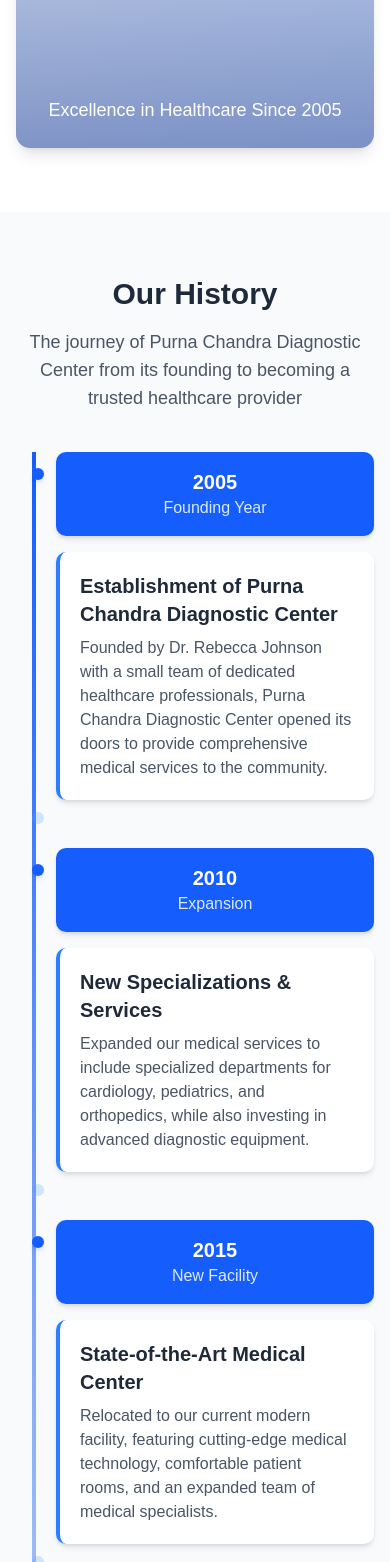
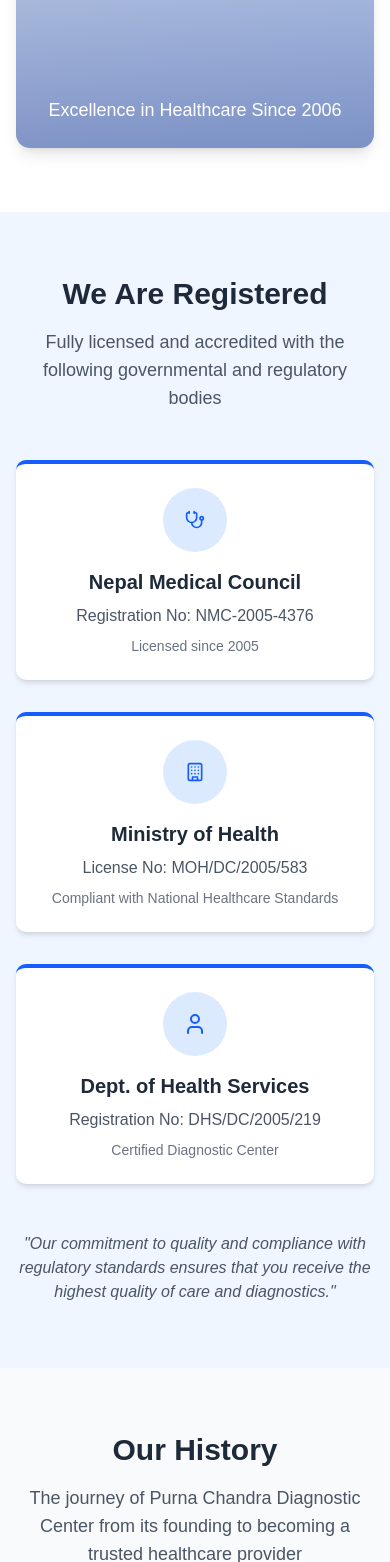
Before and after one commit to bichitra-linux/medical-website, a Next.js app: page /about in a window 390 px wide. Shown: the part 1569-3131 px from the top of the page. Built offline with nearby package versions, Linux system fonts and the light colour scheme; no server answers; the database is empty.

Commit message:
feat: Update page titles and descriptions for SEO optimization across multiple pages

```diff
--- a/src/lib/history.json
+++ b/src/lib/history.json
@@ -4,38 +4,38 @@
     "milestones": [
       {
         "id": "1",
-        "year": "2005",
+        "year": "2006",
         "label": "Founding Year",
         "title": "Establishment of Purna Chandra Diagnostic Center",
-        "description": "Founded by Dr. Rebecca Johnson with a small team of dedicated healthcare professionals, Purna Chandra Diagnostic Center opened its doors to provide comprehensive medical services to the community."
+        "description": ""
       },
       {
         "id": "2",
         "year": "2010",
         "label": "Expansion",
         "title": "New Specializations & Services",
-        "description": "Expanded our medical services to include specialized departments for cardiology, pediatrics, and orthopedics, while also investing in advanced diagnostic equipment."
+        "description": ""
       },
       {
         "id": "3",
         "year": "2015",
         "label": "New Facility",
         "title": "State-of-the-Art Medical Center",
-        "description": "Relocated to our current modern facility, featuring cutting-edge medical technology, comfortable patient rooms, and an expanded team of medical specialists."
+        "description": ""
       },
       {
         "id": "4",
         "year": "2020",
         "label": "Innovation",
         "title": "Telemedicine & Digital Health",
-        "description": "Launched our comprehensive telemedicine program and patient portal, making healthcare more accessible to all members of our community, regardless of location."
+        "description": ""
       },
       {
         "id": "5",
         "year": "Today",
         "label": "Continuing Care",
         "title": "Leading Healthcare Provider",
-        "description": "Today, Purna Chandra Diagnostic Center stands as a trusted healthcare institution serving thousands of patients annually with a team of over 25 specialists and a commitment to excellence in healthcare."
+        "description": ""
       }
     ]
   }
--- a/src/pages/about/index.tsx
+++ b/src/pages/about/index.tsx
@@ -12,10 +12,15 @@
 import { useEffect, useState } from "react";
 import { Loader2 } from "lucide-react";
 import { Heart as HeartIcon } from "lucide-react";
-import { Carousel, CarouselContent, CarouselItem, CarouselNext, CarouselPrevious } from "@/components/ui/carousel";
+import {
+  Carousel,
+  CarouselContent,
+  CarouselItem,
+  CarouselNext,
+  CarouselPrevious,
+} from "@/components/ui/carousel";
 import { Card as CarouselCard } from "@/components/ui/card";
-
-
+import Head from "next/head";
 
 // Define interfaces for the data structure
 interface Doctor {
@@ -45,7 +50,6 @@
 };
 
 export default function AboutUs() {
-
   // State for API data
   const [activeDoctors, setActiveDoctors] = useState<Doctor[]>([]);
   const [activeStaffs, setActiveStaffs] = useState<Staff[]>([]);
@@ -103,6 +107,9 @@
 
   return (
     <>
+      <Head>
+        <title>About Us | Purna Chandra Diagnostic center</title>
+      </Head>
       {/* Hero Section */}
       <section className="relative bg-gradient-to-r from-blue-50 to-blue-100 py-16 md:py-20">
         <div className="container mx-auto px-4">
@@ -144,7 +151,7 @@
                 </div>
                 <div className="absolute inset-0 bg-gradient-to-t from-blue-900/50 to-transparent flex items-end justify-center pb-6">
                   <span className="text-white text-lg font-medium">
-                    Excellence in Healthcare Since 2005
+                    Excellence in Healthcare Since 2006
                   </span>
                 </div>
               </div>
@@ -186,6 +193,57 @@
                 </CardContent>
               </Card>
             </div>
+          </div>
+        </div>
+      </section>
+
+      {/* We Are Registered */}
+      <section className="py-16 bg-blue-50">
+        <div className="container mx-auto px-4">
+          <div className="text-center mb-12">
+            <h2 className="text-3xl font-bold text-gray-800 mb-4">We Are Registered</h2>
+            <p className="text-lg text-gray-600 max-w-2xl mx-auto">
+              Fully licensed and accredited with the following governmental and regulatory bodies
+            </p>
+          </div>
+
+          <div className="grid grid-cols-1 md:grid-cols-2 lg:grid-cols-3 gap-8 max-w-5xl mx-auto">
+            {/* Nepal Medical Council */}
+            <div className="bg-white p-6 rounded-lg shadow-md border-t-4 border-blue-600 flex flex-col items-center text-center">
+              <div className="w-16 h-16 bg-blue-100 rounded-full flex items-center justify-center mb-4">
+                {getIconComponent("Stethoscope") || <Heart className="h-6 w-6 text-blue-600" />}
+              </div>
+              <h3 className="text-xl font-semibold mb-2 text-gray-800">Nepal Medical Council</h3>
+              <p className="text-gray-600 mb-2">Registration No: NMC-2005-4376</p>
+              <p className="text-sm text-gray-500">Licensed since 2005</p>
+            </div>
+
+            {/* Ministry of Health */}
+            <div className="bg-white p-6 rounded-lg shadow-md border-t-4 border-blue-600 flex flex-col items-center text-center">
+              <div className="w-16 h-16 bg-blue-100 rounded-full flex items-center justify-center mb-4">
+                {getIconComponent("Building") || <Target className="h-6 w-6 text-blue-600" />}
+              </div>
+              <h3 className="text-xl font-semibold mb-2 text-gray-800">Ministry of Health</h3>
+              <p className="text-gray-600 mb-2">License No: MOH/DC/2005/583</p>
+              <p className="text-sm text-gray-500">Compliant with National Healthcare Standards</p>
+            </div>
+
+            {/* Department of Health Services */}
+            <div className="bg-white p-6 rounded-lg shadow-md border-t-4 border-blue-600 flex flex-col items-center text-center">
+              <div className="w-16 h-16 bg-blue-100 rounded-full flex items-center justify-center mb-4">
+                {getIconComponent("Certificate") || <User className="h-6 w-6 text-blue-600" />}
+              </div>
+              <h3 className="text-xl font-semibold mb-2 text-gray-800">Dept. of Health Services</h3>
+              <p className="text-gray-600 mb-2">Registration No: DHS/DC/2005/219</p>
+              <p className="text-sm text-gray-500">Certified Diagnostic Center</p>
+            </div>
+          </div>
+
+          <div className="mt-12 text-center">
+            <p className="text-gray-600 italic">
+              "Our commitment to quality and compliance with regulatory standards ensures that you
+              receive the highest quality of care and diagnostics."
+            </p>
           </div>
         </div>
       </section>
@@ -276,9 +334,7 @@
 
           {/* Doctors Section */}
           <div className="mb-16">
-            <h3 className="text-2xl font-bold text-gray-800 mb-2 text-center">
-              Medical Doctors
-            </h3>
+            <h3 className="text-2xl font-bold text-gray-800 mb-2 text-center">Medical Doctors</h3>
             <p className="text-gray-600 mb-8 text-center max-w-2xl mx-auto">
               Our experienced physicians and specialists
             </p>
@@ -320,7 +376,9 @@
                         <p className="text-blue-600 mb-1">{doctor.specialty}</p>
                         <p className="text-sm text-blue-500 mb-3">NMC: {doctor.nmcNumber}</p>
                         <p className="text-gray-600 mb-4">
-                          {doctor.bio.length > 120 ? `${doctor.bio.substring(0, 120)}...` : doctor.bio}
+                          {doctor.bio.length > 120
+                            ? `${doctor.bio.substring(0, 120)}...`
+                            : doctor.bio}
                         </p>
                       </div>
                     </div>
@@ -342,9 +400,7 @@
 
           {/* Staff Section */}
           <div className="mb-16">
-            <h3 className="text-2xl font-bold text-gray-800 mb-2 text-center">
-              Support Staff
-            </h3>
+            <h3 className="text-2xl font-bold text-gray-800 mb-2 text-center">Support Staff</h3>
             <p className="text-gray-600 mb-8 text-center max-w-2xl mx-auto">
               The dedicated team that ensures seamless care
             </p>
@@ -448,8 +504,8 @@
               ))}
             </CarouselContent>
             <div className="flex justify-center gap-2 mt-4">
-              <CarouselPrevious className="relative static" />
-              <CarouselNext className="relative static" />
+              <CarouselPrevious className="relative" />
+              <CarouselNext className="relative" />
             </div>
           </Carousel>
         </div>
--- a/src/pages/contact/index.tsx
+++ b/src/pages/contact/index.tsx
@@ -108,11 +108,8 @@
   return (
     <>
       <Head>
-        <title>Contact Us | Purna Chandra Diagnostic Center Health Services</title>
-        <meta
-          name="description"
-          content="Contact Purna Chandra Diagnostic Center Health Services for appointments, inquiries, or emergencies. Our team is here to help you with all your healthcare needs."
-        />
+        <title>Contact Us | Purna Chandra Diagnostic Center</title>
+
       </Head>
 
       <section className="bg-gradient-to-r from-blue-50 to-blue-100 py-16 md:py-20">
--- a/src/pages/doctors/index.tsx
+++ b/src/pages/doctors/index.tsx
@@ -125,8 +125,8 @@
   return (
     <>
       <Head>
-        <title>Our Doctors</title>
-      </Head>
+              <title>Our Doctors | Purna Chandra Diagnostic Center</title>
+            </Head>
 
       {/* Hero */}
       <section className="bg-gradient-to-r from-blue-50 to-blue-100 py-16 md:py-20 text-center">
--- a/src/pages/faq/index.tsx
+++ b/src/pages/faq/index.tsx
@@ -12,8 +12,8 @@
   return (
     <>
       <Head>
-        <title>Frequently Asked Questions | Purna Chandra Diagnostic Center Health Services</title>
-        <meta name="description" content={faqData.subtitle} />
+        <title>Frequently Asked Questions | Purna Chandra Diagnostic Center </title>
+
       </Head>
 
       {/* Hero Section */}
--- a/src/pages/gallery/index.tsx
+++ b/src/pages/gallery/index.tsx
@@ -166,10 +166,7 @@
     <>
       <Head>
         <title>Photo Gallery | Purna Chandra Diagnostic Center</title>
-        <meta
-          name="description"
-          content="Browse our gallery of facility photos, team members, and events at Purna Chandra Diagnostic Center."
-        />
+
       </Head>
 
       {/* Hero Section */}
--- a/src/pages/privacy/index.tsx
+++ b/src/pages/privacy/index.tsx
@@ -6,8 +6,7 @@
   return (
     <>
       <Head>
-        <title>{privacyData.title} | Purna Chandra Diagnostic Center Health Services</title>
-        <meta name="description" content={privacyData.subtitle} />
+        <title>Privacy Policy | Purna Chandra Diagnostic Center</title>
       </Head>
 
       {/* Hero Section */}
--- a/src/pages/staff/index.tsx
+++ b/src/pages/staff/index.tsx
@@ -125,7 +125,7 @@
   return (
     <>
       <Head>
-        <title>Our Staffs</title>
+        <title>Our Staffs | Purna Chandra Diagnostic Center</title>
       </Head>
 
       {/* Hero */}
--- a/src/pages/terms/index.tsx
+++ b/src/pages/terms/index.tsx
@@ -6,8 +6,7 @@
   return (
     <>
       <Head>
-        <title>{termsData.title} | Purna Chandra Diagnostic Center Health Services</title>
-        <meta name="description" content={termsData.subtitle} />
+        <title>Terms of Services | Purna Chandra Diagnostic Center</title>
       </Head>
 
       {/* Hero Section */}
```
